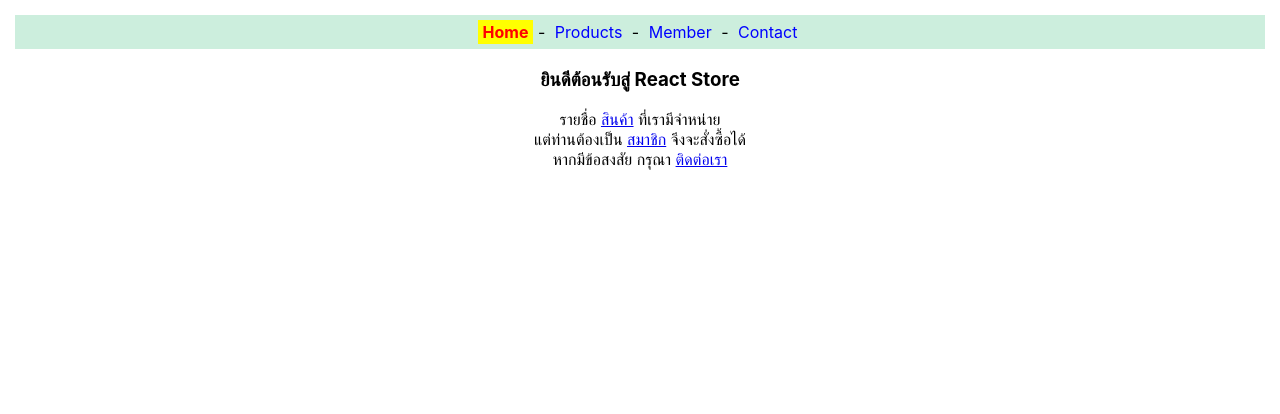
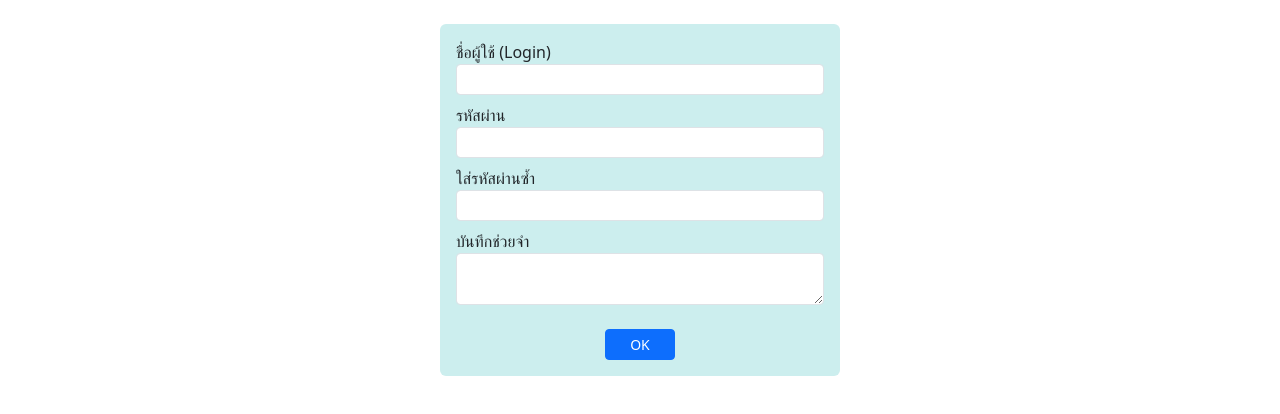
Before and after one commit to jarupat-jj/app1, a React (Create React App) app: page / in a window 1280 px wide. Shown: the top 414 px of the page. Built offline with nearby package versions, Linux system fonts and the light colour scheme.

Commit message:
formtext

```diff
--- a/package.json
+++ b/package.json
@@ -7,6 +7,7 @@
     "@testing-library/jest-dom": "^6.9.1",
     "@testing-library/react": "^16.3.1",
     "@testing-library/user-event": "^13.5.0",
+    "bootstrap": "^5.3.8",
     "react": "^19.2.3",
     "react-dom": "^19.2.3",
     "react-router-dom": "^7.13.0",
--- a/src/App.js
+++ b/src/App.js
@@ -1,7 +1,7 @@
 
 import React from 'react'
-import Router3 from './router3'
+import FormText from './form-text'
 export default function App() {
-  return <Router3/>
+  return <FormText/>
 
   }
--- /dev/null
+++ b/src/form-text.js
@@ -0,0 +1,64 @@
+import React from 'react'
+
+export default function FormText() {
+const textPswd = React.useRef()
+const textPswd2 = React.useRef()
+
+const onBlurPassword=()=>{
+let pswd = textPswd.current.value
+if (pswd !== '' && !pswd.match(/^[0-9a-zA-Z]+$/)) {
+textPswd.current.value = ''
+alert('ต้องเป็น 0-9 หรือ a-z หรือ A-Z เท่านั้น')
+}
+}
+
+const onBlurPassword2 = () => {
+if (textPswd.current.value !== textPswd2.current.value ) {
+textPswd2.current.value = ''
+alert('รหัสผ่านทั้งสองช่องไม่ตรงกัน')
+}
+}
+
+return (
+<div className="mt-4 mx-auto p-3 rounded"
+style={{ width:'400px', background:'#cee'}}>
+<form>
+
+<div className="form-group mb-2">
+<label htmlFor="login">ชื่อผู้ใช้ (Login)</label>
+<input type="text" id="login" name="login" maxLength="20"
+className="form-control form-control-sm"/>
+</div>
+
+<div className="form-group mb-2">
+<label htmlFor="pswd">รหัสผ่าน</label>
+<input type="password" id="pswd" name="pswd" maxLength="10"
+className="form-control form-control-sm"
+ref={textPswd} onBlur={onBlurPassword}/>
+</div>
+
+<div className="form-group mb-2">
+<label htmlFor="pswd2">ใส่รหัสผ่านซ้ำ</label>
+<input type="password" id="pswd2"
+className="form-control form-control-sm"
+ref={textPswd2} onBlur={onBlurPassword2}/>
+</div>
+
+<div className="form-group mb-4">
+<label htmlFor="memo">บันทึกช่วยจำ</label>
+<textarea id="memo" name="memo" rows="2"
+maxLength="200"
+className="form-control form-control-sm">
+</textarea>
+</div>
+
+<div className="text-center">
+<button type="submit" className="btn btn-sm px-4 btn-primary">
+OK
+</button>
+</div>
+
+</form>
+</div>
+)
+}
--- a/src/index.js
+++ b/src/index.js
@@ -3,6 +3,8 @@
 import './index.css';
 import App from './App';
 import reportWebVitals from './reportWebVitals';
+import 'bootstrap/dist/css/bootstrap.min.css'
+import 'bootstrap/dist/js/bootstrap.bundle.min.js'
 
 const root = ReactDOM.createRoot(document.getElementById('root'));
 root.render(
```
Also changed, not shown: 1 other file (tests, documents, lock files or other folders).
